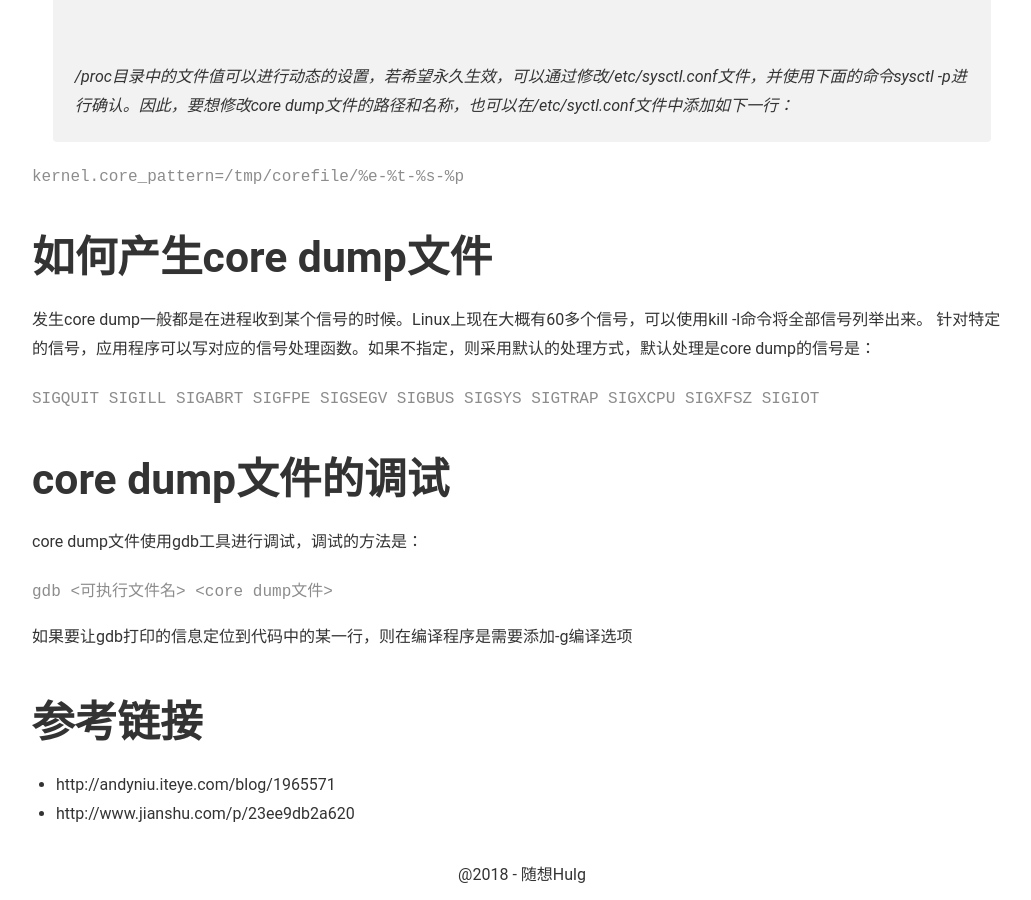
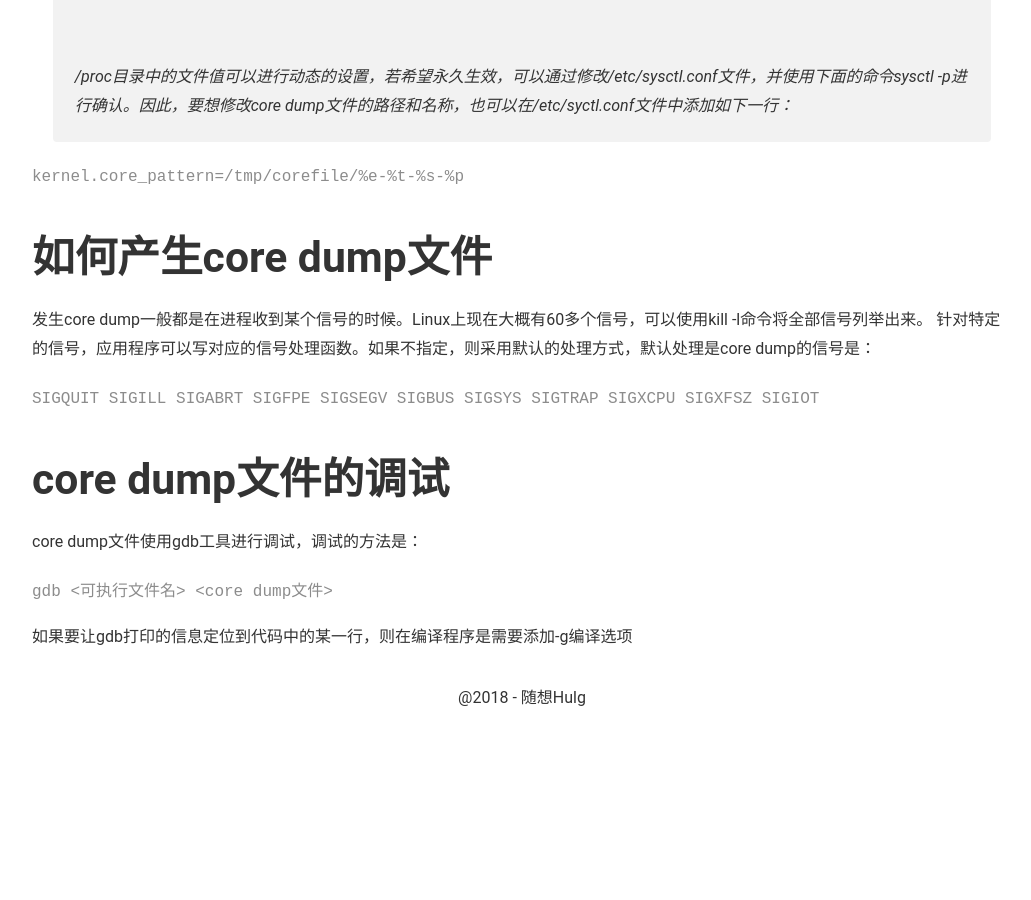
Before and after one commit to leegoex/leegoex.github.io, a Jekyll site: the page built from _posts/2018-09-13-how-to-create-core-dump.md, in a window 1280 px wide and 900 px high, scrolled down 3145 px. Shown: the whole window, without its empty margins (118-1149 px from the left). Built offline with Jekyll 4.4.1, drawn with Linux system fonts in a browser that asks for light colours; after the commit the page ends 3868 px from its top, so only the background shows below that.

Commit message:
参考链接失效

```diff
--- a/_posts/2018-09-13-how-to-create-core-dump.md
+++ b/_posts/2018-09-13-how-to-create-core-dump.md
@@ -101,7 +101,3 @@ core dump文件使用gdb工具进行调试，调试的方法是：
     gdb <可执行文件名> <core dump文件>
 
 如果要让gdb打印的信息定位到代码中的某一行，则在编译程序是需要添加-g编译选项
-
-# 参考链接
-- http://andyniu.iteye.com/blog/1965571
-- http://www.jianshu.com/p/23ee9db2a620
```
